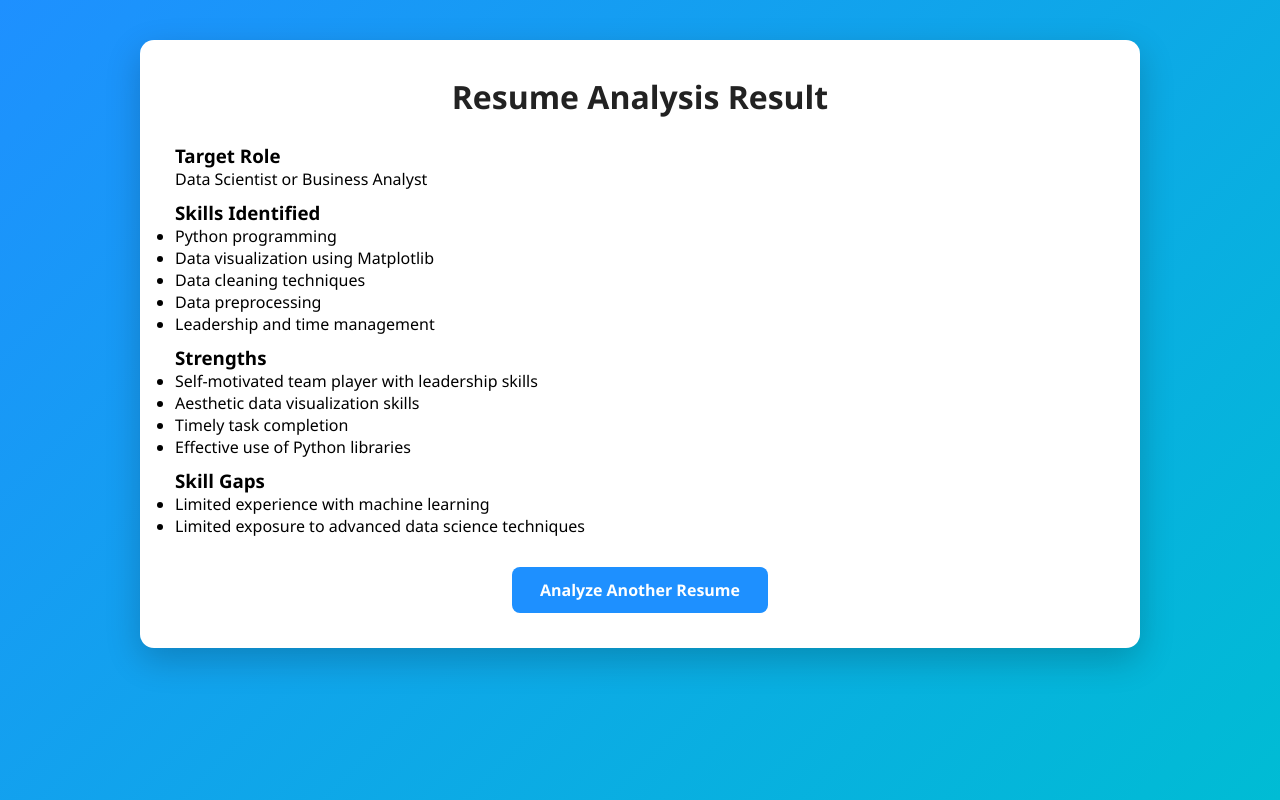
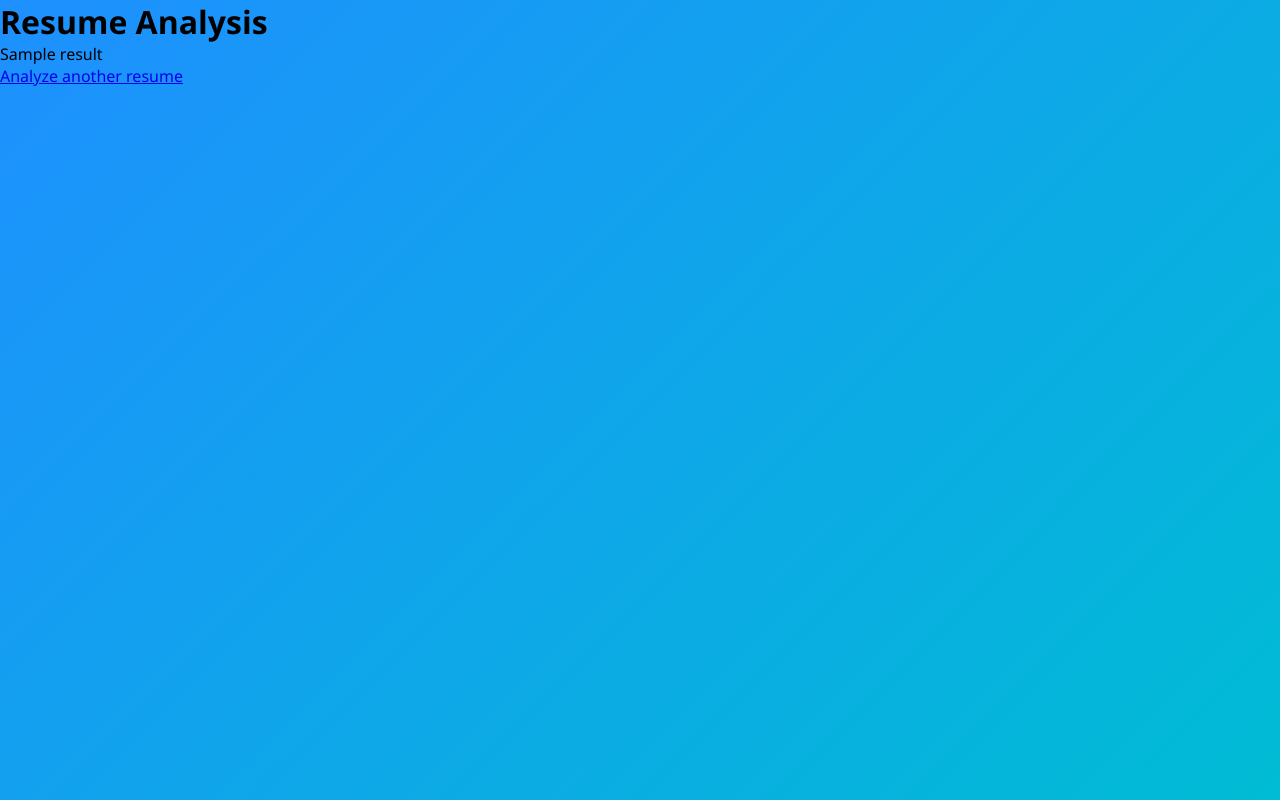
Before and after one commit to jayanthkumar2507/csv_project, a Flask app: template templates/result.html in a window 1280 px wide. Run offline with Flask 3, Linux system fonts and the light colour scheme; the template is opened without the code that fills it: most values are stand-ins (such as "Sample title", 1, 10 or a date in 2020); some libraries are stand-ins or nearby versions.

Commit message:
UI fixes and final resume analyzer update

```diff
--- a/templates/result.html
+++ b/templates/result.html
@@ -1,55 +1,14 @@
 <!DOCTYPE html>
-<html lang="en">
+<html>
 <head>
-    <meta charset="UTF-8">
-    <title>Resume Analysis Result</title>
+    <title>Analysis Result</title>
     <link rel="stylesheet" href="{{ url_for('static', filename='style.css') }}">
 </head>
 <body>
-
-<div class="page">
-    <div class="result-box">
-        <h1>Resume Analysis Result</h1>
-
-        <div class="section">
-            <h3>Target Role</h3>
-            <p>Data Scientist or Business Analyst</p>
-        </div>
-
-        <div class="section">
-            <h3>Skills Identified</h3>
-            <ul>
-                <li>Python programming</li>
-                <li>Data visualization using Matplotlib</li>
-                <li>Data cleaning techniques</li>
-                <li>Data preprocessing</li>
-                <li>Leadership and time management</li>
-            </ul>
-        </div>
-
-        <div class="section">
-            <h3>Strengths</h3>
-            <ul>
-                <li>Self-motivated team player with leadership skills</li>
-                <li>Aesthetic data visualization skills</li>
-                <li>Timely task completion</li>
-                <li>Effective use of Python libraries</li>
-            </ul>
-        </div>
-
-        <div class="section">
-            <h3>Skill Gaps</h3>
-            <ul>
-                <li>Limited experience with machine learning</li>
-                <li>Limited exposure to advanced data science techniques</li>
-            </ul>
-        </div>
-
-        <div class="actions">
-            <a href="/" class="btn">Analyze Another Resume</a>
-        </div>
+    <div class="container">
+        <h1>Resume Analysis</h1>
+        <pre>{{ result }}</pre>
+        <a href="/">Analyze another resume</a>
     </div>
-</div>
-
 </body>
 </html>
```
